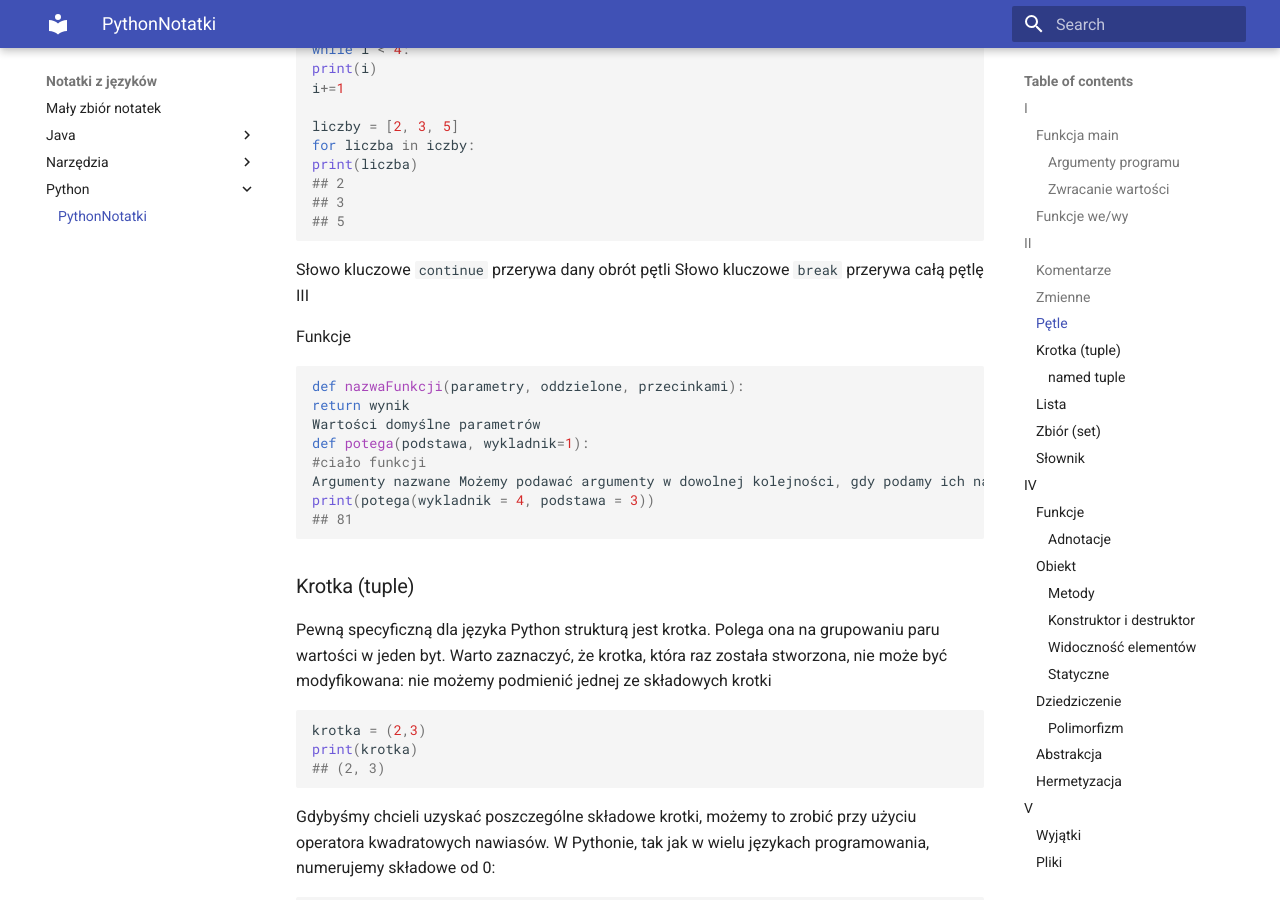
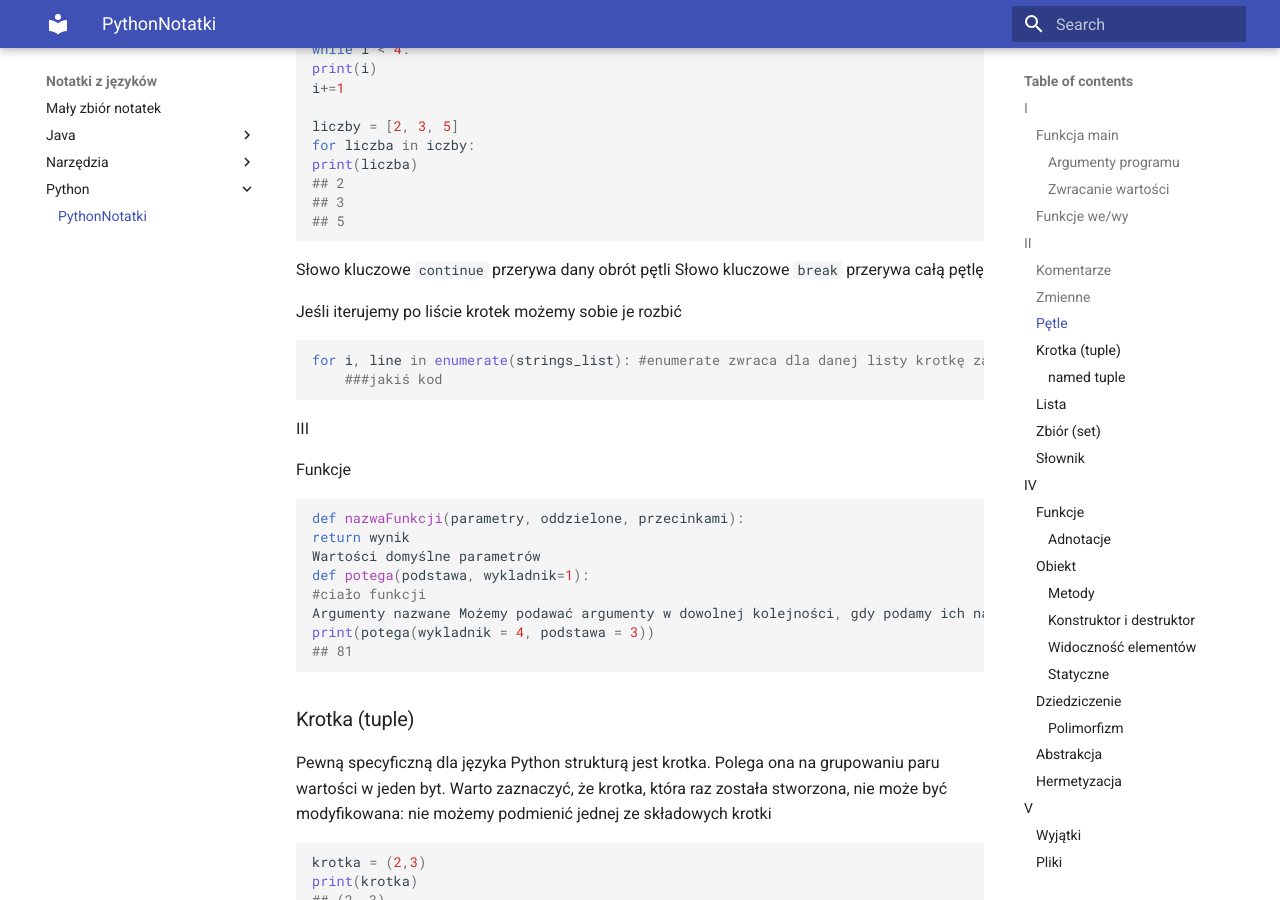
Before and after one commit to pktiuk/notatki_z_jezykow, an MkDocs documentation site: the page built from docs/Python/PythonNotatki.md, in a window 1280 px wide and 900 px high, scrolled down 3239 px. Built offline with MkDocs 1.6.1 and Material for MkDocs 9.7.7, drawn with Linux system fonts in a browser that asks for light colours.

Commit message:
Krotki w pętli

````diff
--- a/docs/Python/PythonNotatki.md
+++ b/docs/Python/PythonNotatki.md
@@ -129,6 +129,13 @@ print(liczba)
 ```
 Słowo kluczowe `continue` przerywa dany obrót pętli
 Słowo kluczowe `break` przerywa całą pętlę
+
+Jeśli iterujemy po liście krotek możemy sobie je rozbić
+```python
+for i, line in enumerate(strings_list): #enumerate zwraca dla danej listy krotkę zawierającą numer i element z listy
+    ###jakiś kod
+```
+
 III
 
 Funkcje
````
